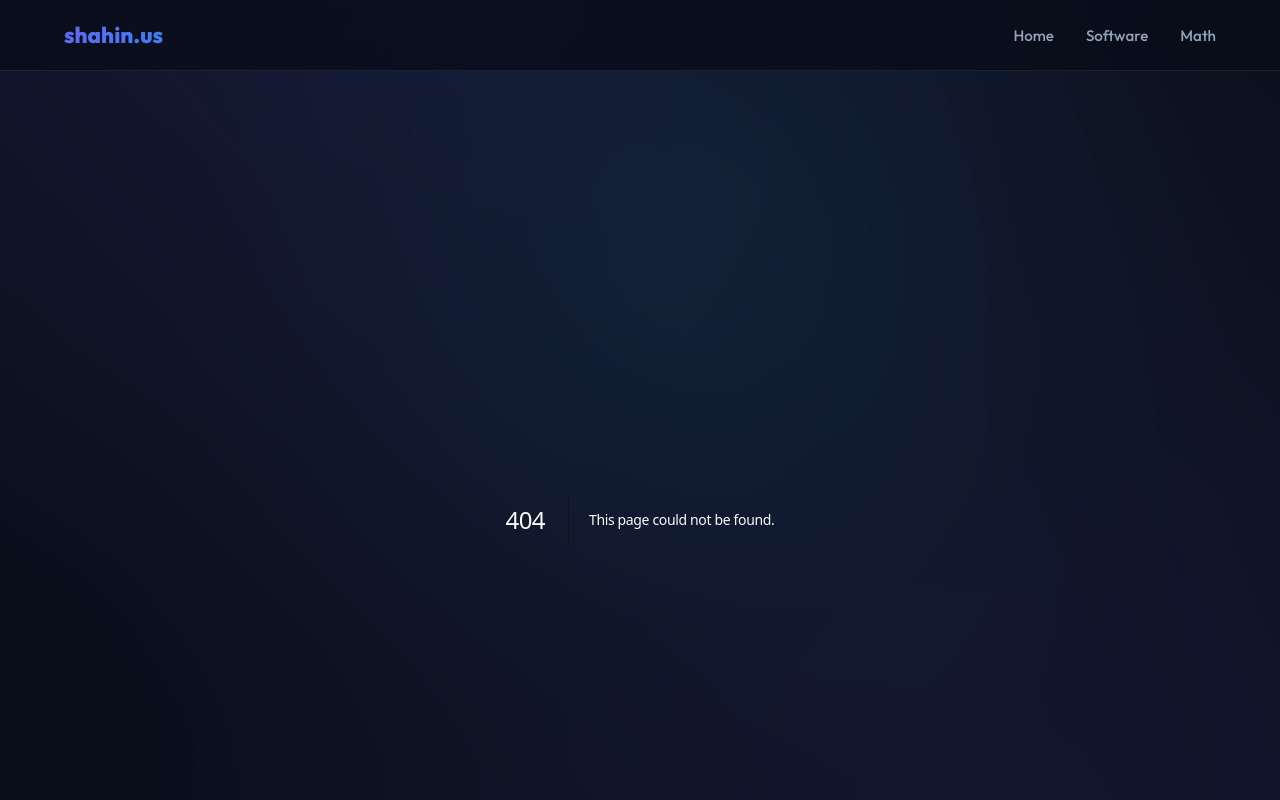
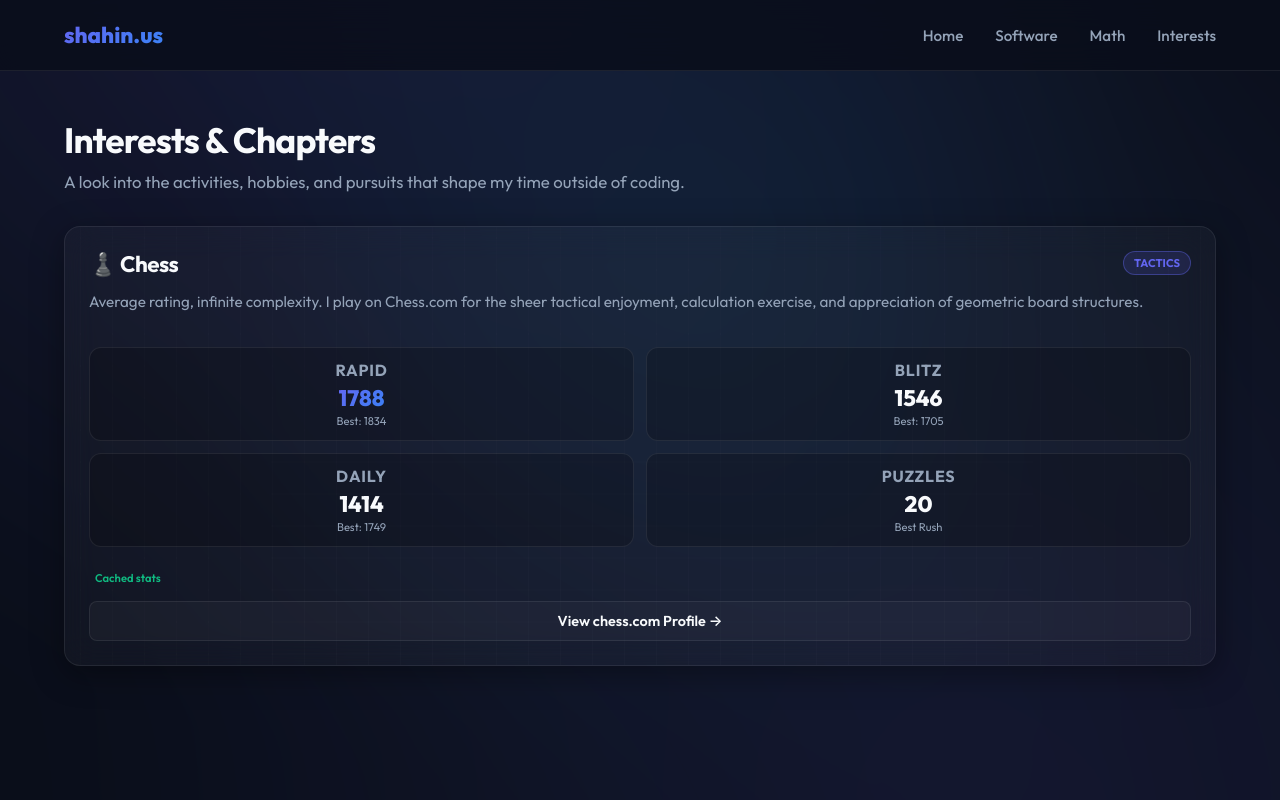
Before and after one commit to happyhuman/shahin.us, a Next.js app: page /interests in a window 1280 px wide. Before the commit this address had no page. Built offline with nearby package versions, Linux system fonts and the light colour scheme; no server answers.

Commit message:
Create interests page and add live Chess.com statistics card

```diff
--- /dev/null
+++ b/src/app/interests/interests.module.css
@@ -0,0 +1,213 @@
+.interestsContainer {
+  animation: fadeIn 0.6s ease-out;
+  min-height: calc(100vh - 200px);
+}
+
+.pageHeader {
+  margin-bottom: 32px;
+}
+
+.pageTitle {
+  font-size: 2.2rem;
+  margin-bottom: 8px;
+}
+
+.pageSubtitle {
+  color: var(--text-secondary);
+  font-size: 1.05rem;
+  line-height: 1.5;
+}
+
+/* Interests Bento Grid */
+.interestsGrid {
+  display: grid;
+  grid-template-columns: repeat(auto-fit, minmax(320px, 1fr));
+  gap: 24px;
+  margin-top: 32px;
+  align-items: start;
+}
+
+/* Chess Card Specific Styles */
+.chessCard {
+  position: relative;
+  overflow: hidden;
+  display: flex;
+  flex-direction: column;
+  justify-content: space-between;
+  min-height: 420px;
+}
+
+.cardHeader {
+  display: flex;
+  justify-content: space-between;
+  align-items: flex-start;
+  margin-bottom: 12px;
+  z-index: 2;
+}
+
+.cardHeading {
+  font-size: 1.4rem;
+  font-weight: 700;
+  display: flex;
+  align-items: center;
+  gap: 10px;
+}
+
+.cardBadge {
+  font-size: 0.7rem;
+  font-weight: 700;
+  padding: 4px 10px;
+  border-radius: 20px;
+  background: var(--glow-color);
+  border: 1px solid var(--border-color-active);
+  color: var(--color-primary);
+  text-transform: uppercase;
+  z-index: 2;
+}
+
+.chessBackground {
+  position: absolute;
+  top: 0;
+  left: 0;
+  right: 0;
+  bottom: 0;
+  background-image:
+    linear-gradient(rgba(255, 255, 255, 0.015) 1px, transparent 1px),
+    linear-gradient(90deg, rgba(255, 255, 255, 0.015) 1px, transparent 1px);
+  background-size: 32px 32px;
+  background-position: center;
+  opacity: 0.95;
+  pointer-events: none;
+  z-index: 1;
+}
+
+.chessDescription {
+  font-size: 0.95rem;
+  line-height: 1.6;
+  color: var(--text-secondary);
+  margin-bottom: 16px;
+  z-index: 2;
+}
+
+/* Stats Display */
+.statsContainer {
+  display: grid;
+  grid-template-columns: repeat(2, 1fr);
+  gap: 12px;
+  margin: 16px 0;
+  z-index: 2;
+}
+
+.statBox {
+  background: rgba(0, 0, 0, 0.2);
+  border: 1px solid var(--border-color);
+  border-radius: 12px;
+  padding: 12px;
+  display: flex;
+  flex-direction: column;
+  align-items: center;
+  justify-content: center;
+  text-align: center;
+  transition: all 0.2s cubic-bezier(0.4, 0, 0.2, 1);
+}
+
+.statBox:hover {
+  transform: translateY(-2px);
+  border-color: var(--border-color-active);
+  background: rgba(0, 0, 0, 0.35);
+  box-shadow: 0 4px 12px rgba(0, 0, 0, 0.2);
+}
+
+.statLabel {
+  font-size: 0.7-rem;
+  font-weight: 700;
+  color: var(--text-secondary);
+  text-transform: uppercase;
+  letter-spacing: 0.05em;
+  margin-bottom: 4px;
+}
+
+.statValue {
+  font-size: 1.4rem;
+  font-weight: 800;
+  color: var(--text-primary);
+  display: flex;
+  align-items: center;
+  gap: 4px;
+}
+
+.statValueHighlight {
+  background: linear-gradient(135deg, var(--color-primary), var(--color-secondary));
+  -webkit-background-clip: text;
+  -webkit-text-fill-color: transparent;
+}
+
+.bestValue {
+  font-size: 0.7rem;
+  color: var(--text-secondary);
+  margin-top: 2px;
+}
+
+/* Loading & Fallback Wrapper */
+.loadingWrapper {
+  display: flex;
+  flex-direction: column;
+  align-items: center;
+  justify-content: center;
+  height: 140px;
+  color: var(--text-secondary);
+  font-size: 0.9rem;
+  gap: 12px;
+  z-index: 2;
+}
+
+.spinner {
+  width: 24px;
+  height: 24px;
+  border: 2px solid var(--border-color);
+  border-top-color: var(--color-primary);
+  border-radius: 50%;
+  animation: spin 1s infinite linear;
+}
+
+.liveIndicator {
+  display: flex;
+  align-items: center;
+  gap: 6px;
+  font-size: 0.7rem;
+  font-weight: 600;
+  color: var(--color-accent);
+  margin-top: 8px;
+  z-index: 2;
+}
+
+.liveDot {
+  width: 6px;
+  height: 6px;
+  background-color: var(--color-accent);
+  border-radius: 50%;
+  display: inline-block;
+  animation: pulse 1.5s infinite;
+}
+
+.cardFooter {
+  z-index: 2;
+  margin-top: auto;
+  padding-top: 16px;
+}
+
+@keyframes spin {
+  0% { transform: rotate(0deg); }
+  100% { transform: rotate(360deg); }
+}
+
+@keyframes pulse {
+  0% { opacity: 0.3; }
+  50% { opacity: 1; }
+  100% { opacity: 0.3; }
+}
+
+@keyframes fadeIn {
+  from { opacity: 0; transform: translateY(10px); }
+  to { opacity: 1; transform: translateY(0); }
+}
--- /dev/null
+++ b/src/app/interests/page.js
@@ -0,0 +1,167 @@
+"use client";
+
+import React, { useState, useEffect } from "react";
+import styles from "./interests.module.css";
+
+export default function InterestsPage() {
+  return (
+    <div className={styles.interestsContainer}>
+      <div className={styles.pageHeader}>
+        <h1 className={styles.pageTitle}>Interests & Chapters</h1>
+        <p className={styles.pageSubtitle}>
+          A look into the activities, hobbies, and pursuits that shape my time outside of coding.
+        </p>
+      </div>
+
+      <div className={styles.interestsGrid}>
+        {/* Chess Card */}
+        <ChessCard />
+      </div>
+    </div>
+  );
+}
+
+function ChessCard() {
+  const [stats, setStats] = useState(null);
+  const [loading, setLoading] = useState(true);
+  const [isLive, setIsLive] = useState(false);
+
+  // Baseline fallbacks matching current stats
+  const fallbackStats = {
+    chess_rapid: { last: { rating: 1788 }, best: { rating: 1834 } },
+    chess_blitz: { last: { rating: 1546 }, best: { rating: 1705 } },
+    chess_daily: { last: { rating: 1414 }, best: { rating: 1749 } },
+    puzzle_rush: { best: { score: 20 } },
+  };
+
+  useEffect(() => {
+    let active = true;
+
+    async function fetchChessStats() {
+      try {
+        const res = await fetch("https://api.chess.com/pub/player/happyhuman/stats", {
+          headers: {
+            // Chess.com requests a User-Agent or contact email for public scripts
+            "User-Agent": "shahin.us-personal-site-contact",
+          },
+        });
+        if (!res.ok) throw new Error("API response not ok");
+        const data = await res.json();
+
+        if (active) {
+          // Verify we got the expected sections, fallback to default if missing
+          const resolvedStats = {
+            chess_rapid: data.chess_rapid || fallbackStats.chess_rapid,
+            chess_blitz: data.chess_blitz || fallbackStats.chess_blitz,
+            chess_daily: data.chess_daily || fallbackStats.chess_daily,
+            puzzle_rush: data.puzzle_rush || fallbackStats.puzzle_rush,
+          };
+          setStats(resolvedStats);
+          setIsLive(true);
+          setLoading(false);
+        }
+      } catch (err) {
+        console.warn("Chess.com API failed, loading local cached stats: ", err);
+        if (active) {
+          setStats(fallbackStats);
+          setIsLive(false);
+          setLoading(false);
+        }
+      }
+    }
+
+    fetchChessStats();
+
+    return () => {
+      active = false;
+    };
+  }, []);
+
+  return (
+    <section className={`card ${styles.chessCard}`}>
+      {/* Decorative Chess Board Pattern */}
+      <div className={styles.chessBackground} />
+
+      <div className={styles.cardHeader}>
+        <h3 className={styles.cardHeading}>♟️ Chess</h3>
+        <span className={styles.cardBadge}>Tactics</span>
+      </div>
+
+      <p className={styles.chessDescription}>
+        Average rating, infinite complexity. I play on Chess.com for the sheer tactical enjoyment, calculation exercise, and appreciation of geometric board structures.
+      </p>
+
+      {loading ? (
+        <div className={styles.loadingWrapper}>
+          <div className={styles.spinner} />
+          <span>Fetching stats...</span>
+        </div>
+      ) : (
+        <>
+          <div className={styles.statsContainer}>
+            {/* Rapid */}
+            <div className={styles.statBox}>
+              <span className={styles.statLabel}>Rapid</span>
+              <span className={styles.statValue}>
+                <span className={styles.statValueHighlight}>
+                  {stats?.chess_rapid?.last?.rating || "—"}
+                </span>
+              </span>
+              <span className={styles.bestValue}>
+                Best: {stats?.chess_rapid?.best?.rating || "—"}
+              </span>
+            </div>
+
+            {/* Blitz */}
+            <div className={styles.statBox}>
+              <span className={styles.statLabel}>Blitz</span>
+              <span className={styles.statValue}>
+                {stats?.chess_blitz?.last?.rating || "—"}
+              </span>
+              <span className={styles.bestValue}>
+                Best: {stats?.chess_blitz?.best?.rating || "—"}
+              </span>
+            </div>
+
+            {/* Daily */}
+            <div className={styles.statBox}>
+              <span className={styles.statLabel}>Daily</span>
+              <span className={styles.statValue}>
+                {stats?.chess_daily?.last?.rating || "—"}
+              </span>
+              <span className={styles.bestValue}>
+                Best: {stats?.chess_daily?.best?.rating || "—"}
+              </span>
+            </div>
+
+            {/* Puzzle Rush */}
+            <div className={styles.statBox}>
+              <span className={styles.statLabel}>Puzzles</span>
+              <span className={styles.statValue}>
+                {stats?.puzzle_rush?.best?.score || "—"}
+              </span>
+              <span className={styles.bestValue}>Best Rush</span>
+            </div>
+          </div>
+
+          <div className={styles.liveIndicator}>
+            <span className={isLive ? styles.liveDot : ""} />
+            <span>{isLive ? "Live Chess.com stats" : "Cached stats"}</span>
+          </div>
+        </>
+      )}
+
+      <div className={styles.cardFooter}>
+        <a
+          href="https://www.chess.com/member/happyhuman"
+          target="_blank"
+          rel="noopener noreferrer"
+          className="btn btn-secondary"
+          style={{ textDecoration: "none", width: "100%" }}
+        >
+          View chess.com Profile &rarr;
+        </a>
+      </div>
+    </section>
+  );
+}
--- a/src/app/layout.js
+++ b/src/app/layout.js
@@ -53,6 +53,11 @@ export default function RootLayout({ children }) {
                     Math
                   </Link>
                 </li>
+                <li>
+                  <Link href="/interests" className="nav-link">
+                    Interests
+                  </Link>
+                </li>
               </ul>
             </nav>
           </div>
```
